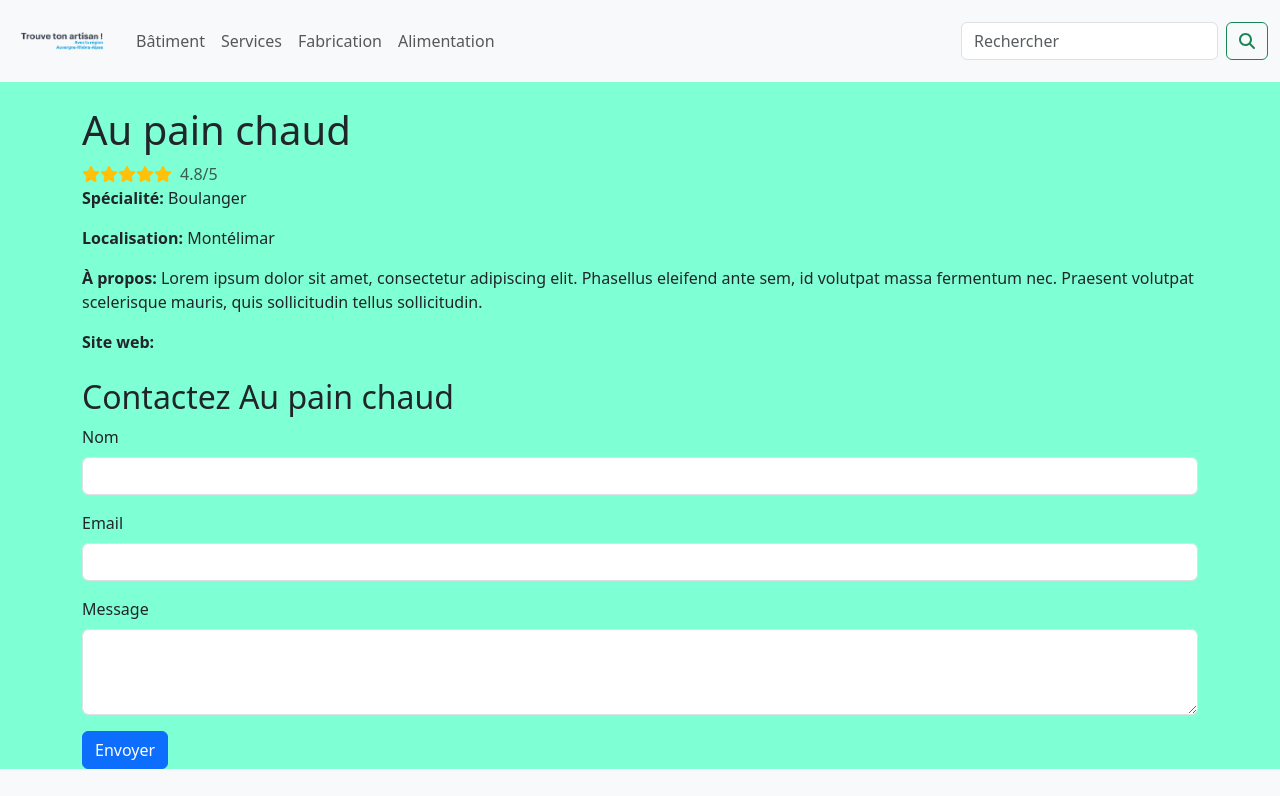
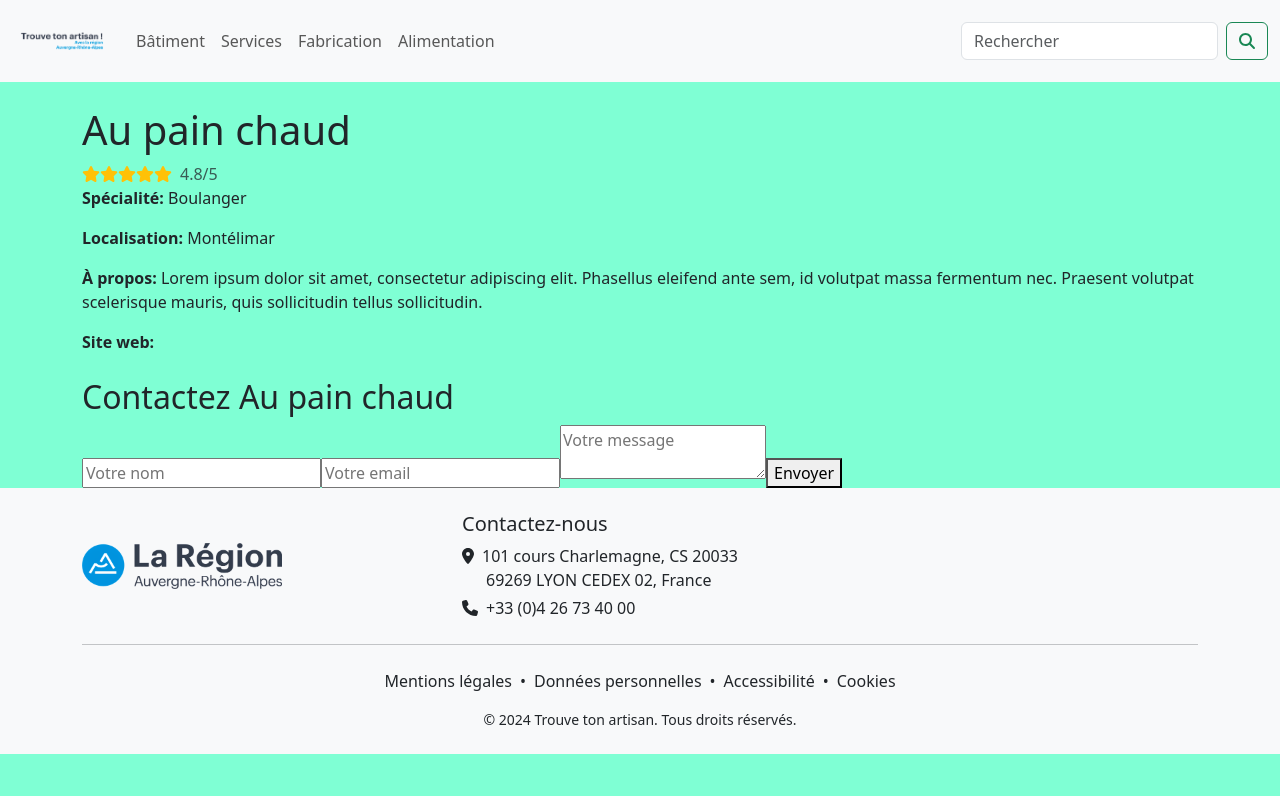
Before and after one commit to AnneCode25/React-Trouver_son_artisan, a React (Vite) app: page /artisan/10 in a window 1280 px wide. Shown: the top 796 px of the page. Built offline with nearby package versions, Linux system fonts and the light colour scheme; no server answers.

Commit message:
structure EmailJS

```diff
--- a/package.json
+++ b/package.json
@@ -4,7 +4,7 @@
   "version": "0.0.0",
   "type": "module",
   "scripts": {
-      "sass": "sass src/styles/global.scss src/styles/global.css",
+    "sass": "sass src/styles/global.scss src/styles/global.css",
     "dev": "vite",
     "build": "vite build",
     "lint": "eslint . --ext js,jsx --report-unused-disable-directives --max-warnings 0",
@@ -17,6 +17,7 @@
     "@fortawesome/free-solid-svg-icons": "^6.6.0",
     "@fortawesome/react-fontawesome": "^0.2.2",
     "bootstrap": "^5.3.3",
+    "emailjs-com": "^3.2.0",
     "prop-types": "^15.8.1",
     "react": "^18.3.1",
     "react-dom": "^18.3.1",
--- /dev/null
+++ b/src/components/commons/EmailForm.jsx
@@ -0,0 +1,70 @@
+import { useState, useEffect } from 'react';
+import emailjs from 'emailjs-com';
+
+const EmailForm = () => {
+  const [formData, setFormData] = useState({
+    name: '',
+    email: '',
+    message: ''
+  });
+
+  useEffect(() => {
+    emailjs.init(import.meta.env.VITE_APP_USER_ID);
+  }, []);
+
+  const handleInputChange = (e) => {
+    const { name, value } = e.target;
+    setFormData(prevState => ({
+      ...prevState,
+      [name]: value
+    }));
+  };
+
+  const handleSubmit = (e) => {
+    e.preventDefault();
+    emailjs.send(
+      import.meta.env.VITE_APP_SERVICE_ID,
+      import.meta.env.VITE_APP_TEMPLATE_ID,
+      formData
+    )
+    .then((result) => {
+      console.log(result.text);
+      alert('Message envoyé avec succès !');
+      setFormData({ name: '', email: '', message: '' });
+    }, (error) => {
+      console.log(error.text);
+      alert('Une erreur s\'est produite, veuillez réessayer.');
+    });
+  };
+
+  return (
+    <form onSubmit={handleSubmit}>
+      <input
+        type="text"
+        name=" name"
+        placeholder="Votre nom"
+        value={formData.name}
+        onChange={handleInputChange}
+        required
+      />
+      <input
+        type="email"
+        name="email"
+        placeholder="Votre email"
+        value={formData.email}
+        onChange={handleInputChange}
+        required
+      />
+      <textarea
+        name="message"
+        placeholder="Votre message"
+        value={formData.message}
+        onChange={handleInputChange}
+        required
+      ></textarea>
+      <button type="submit">Envoyer</button>
+    </form>
+  );
+};
+
+export default EmailForm;
--- a/src/pages/ArtisanPage.jsx
+++ b/src/pages/ArtisanPage.jsx
@@ -3,15 +3,11 @@ import { useParams } from 'react-router-dom';
 import Layout from '../components/layout/Layout';
 import StarRating from '../components/commons/StarRating'; // Assurez-vous que le chemin est correct
 import data from '../data/datas.json'; // Assurez-vous que le chemin est correct
+import EmailForm from "../components/commons/EmailForm";
 
 const ArtisanPage = () => {
   const { id } = useParams();
   const [artisan, setArtisan] = useState(null);
-  const [formData, setFormData] = useState({
-    name: '',
-    email: '',
-    message: ''
-  });
 
   useEffect(() => {
     console.log('Données complètes:', data);
@@ -21,23 +17,7 @@ const ArtisanPage = () => {
     setArtisan(foundArtisan);
   }, [id]);
 
-  const handleInputChange = (e) => {
-    const { name, value } = e.target;
-    setFormData(prevState => ({
-      ...prevState,
-      [name]: value
-    }));
-  };
-
-  const handleSubmit = async (e) => {
-    e.preventDefault();
-    // Ici, vous implémenteriez la logique d'envoi d'email
-    console.log('Form submitted:', formData);
-    // Réinitialiser le formulaire après soumission
-    setFormData({ name: '', email: '', message: '' });
-  };
-
-  if (!artisan) {
+    if (!artisan) {
     return <Layout><div>Artisan non trouvé</div></Layout>;
   }
 
@@ -52,21 +32,7 @@ const ArtisanPage = () => {
         <p><strong>Site web:</strong> <a href={artisan.website} target="_blank" rel="noopener noreferrer">{artisan.website}</a></p>
 
         <h2 className="mt-4">Contactez {artisan.name}</h2>
-        <form onSubmit={handleSubmit}>
-          <div className="mb-3">
-            <label htmlFor="name" className="form-label">Nom</label>
-            <input type="text" className="form-control" id="name" name="name" value={formData.name} onChange={handleInputChange} required />
-          </div>
-          <div className="mb-3">
-            <label htmlFor="email" className="form-label">Email</label>
-            <input type="email" className="form-control" id="email" name="email" value={formData.email} onChange={handleInputChange} required />
-          </div>
-          <div className="mb-3">
-            <label htmlFor="message" className="form-label">Message</label>
-            <textarea className="form-control" id="message" name="message" rows="3" value={formData.message} onChange={handleInputChange} required></textarea>
-          </div>
-          <button type="submit" className="btn btn-primary">Envoyer</button>
-        </form>
+        <EmailForm />
       </div>
     </Layout>
   );
```
Also changed, not shown: 2 other files (tests, documents, lock files or other folders).
